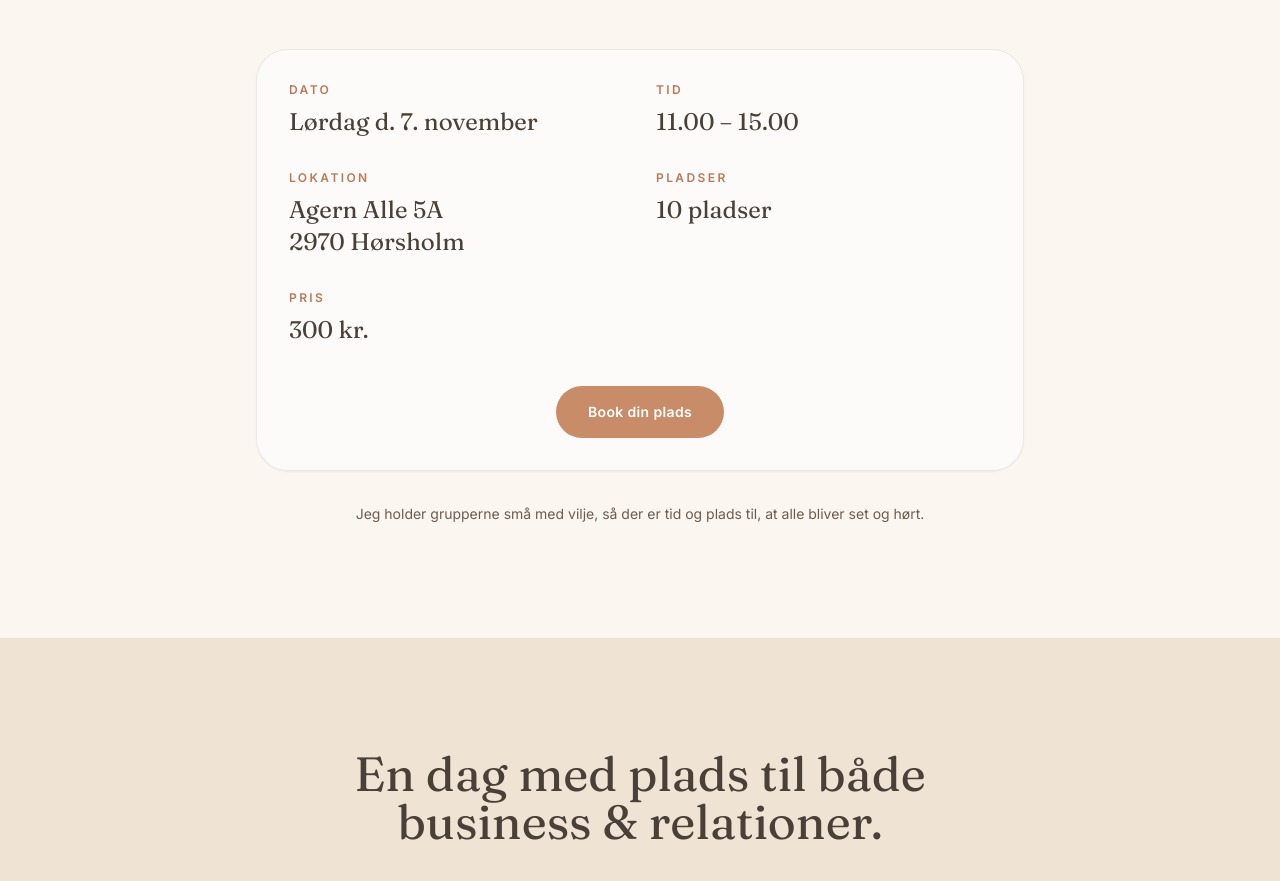
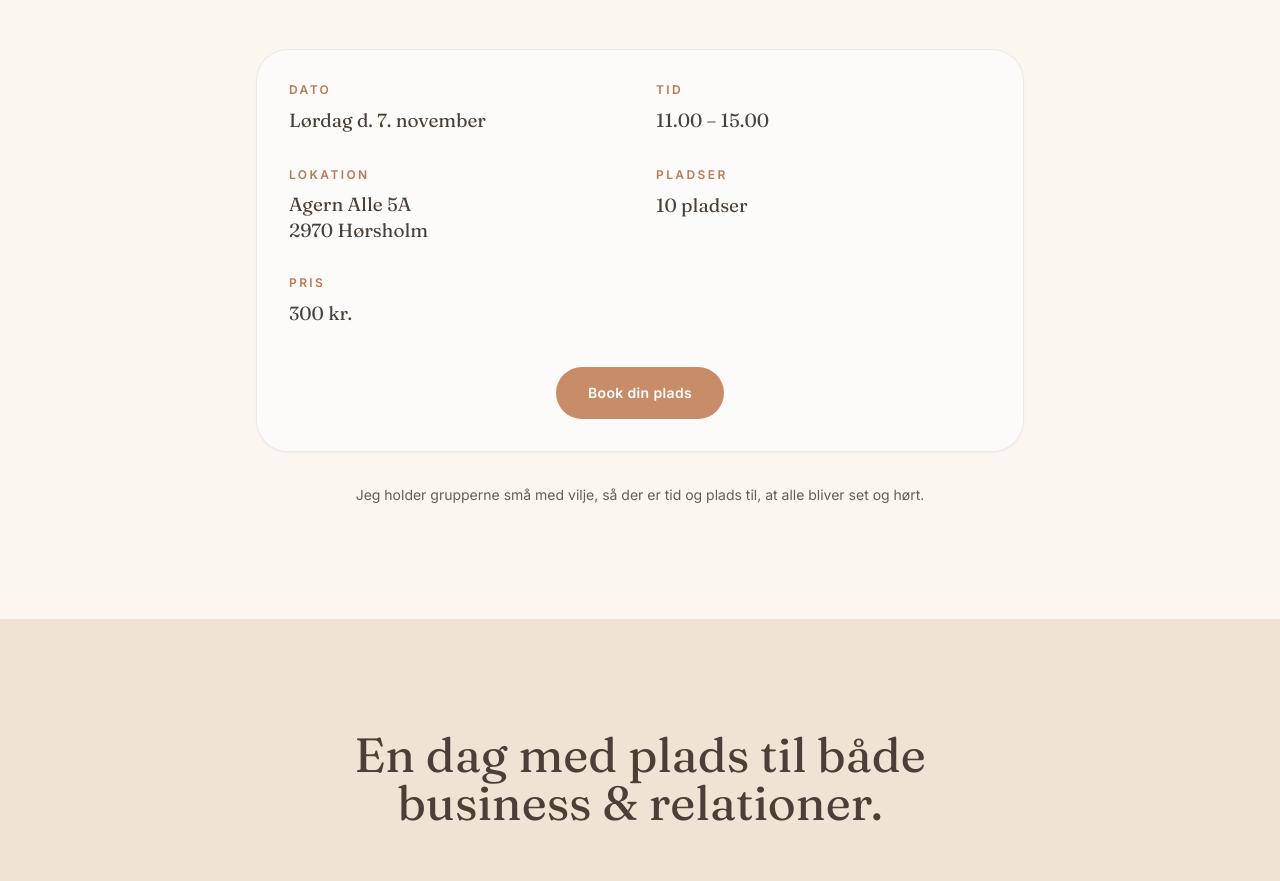
Before and after one commit to AnjaLLehmann/Socials-Agency, a Next.js app: page /socials-meet-up in a window 1280 px wide. Shown: the part 2535-3416 px from the top of the page. Built offline with nearby package versions, Linux system fonts and the light colour scheme; a web font is replaced by a local one.

Commit message:
Add files via upload

```diff
--- a/app/socials-meet-up/page.tsx
+++ b/app/socials-meet-up/page.tsx
@@ -221,7 +221,11 @@ export default function SocialsMeetUpPage() {
               {eventDetails.map((detail) => (
                 <div key={detail.label}>
                   <p className="eyebrow !text-[#B87A58]">{detail.label}</p>
-                  <p className="mt-2 font-display text-xl text-espresso sm:text-2xl">
+                  <p
+                    className={`mt-2 font-display text-[17px] text-espresso sm:text-[19px] ${
+                      detail.lines.length > 1 ? "leading-snug" : "leading-normal"
+                    }`}
+                  >
                     {detail.lines.map((line, i) => (
                       <span key={i} className="block">
                         {line}
```
